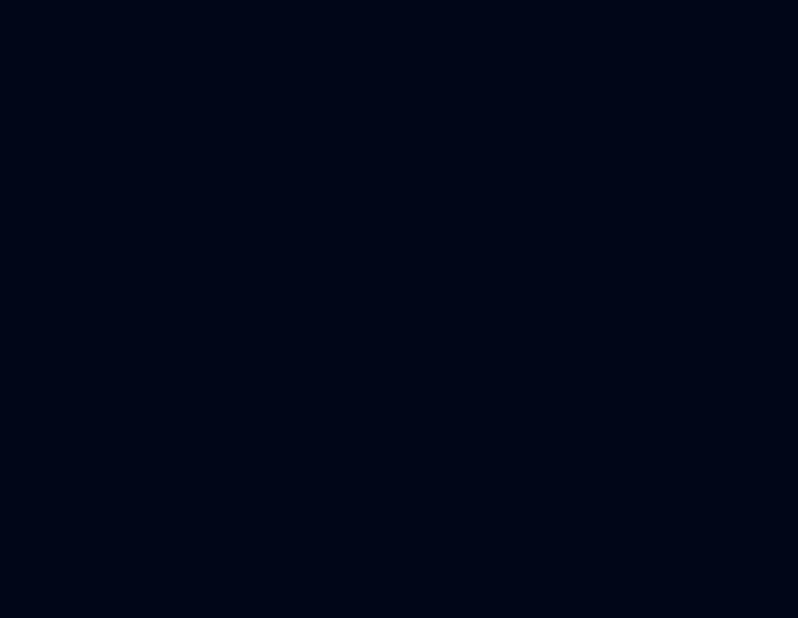
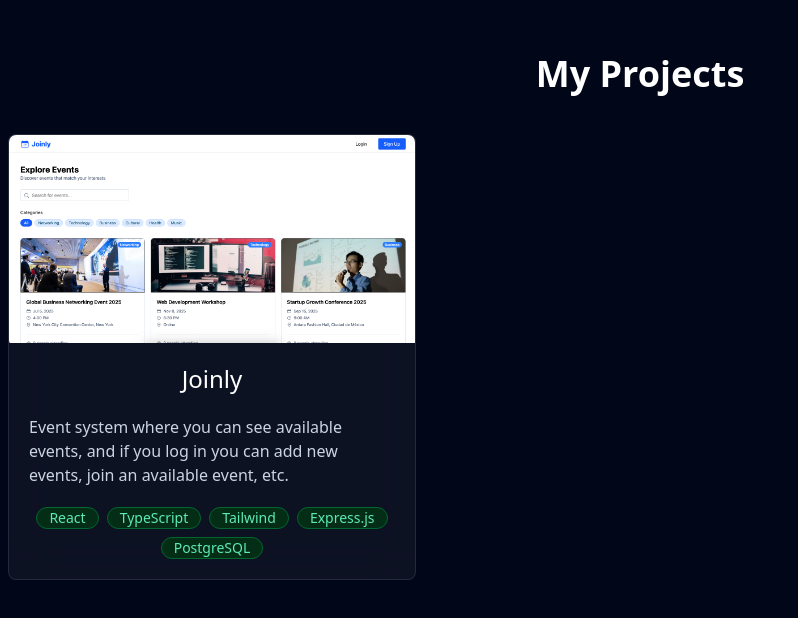
Before and after one commit to davidvchang/Web-Portfolio, a React (Vite) app: page / in a window 1280 px wide. Shown: the part 826-1444 px from the top of the page, without its empty margins (0-798 px from the left). Before the commit the page ends 800 px from the top, so only its background shows below. Built offline with nearby package versions, Linux system fonts and the light colour scheme.

Commit message:
Add: ProjectCard

```diff
--- a/src/App.jsx
+++ b/src/App.jsx
@@ -1,5 +1,6 @@
 import Home from "./sections/Home"
 import NavBar from "./sections/NavBar"
+import Projects from "./sections/Projects"
 
 
 function App() {
@@ -8,6 +9,7 @@ function App() {
     <main className="bg-background-dark min-h-screen text-white">
       <NavBar/>
       <Home/>
+      <Projects/>
     </main>
   )
 }
--- /dev/null
+++ b/src/components/BtnActionsProject.jsx
@@ -0,0 +1,12 @@
+import React from 'react'
+
+const BtnActionsProject = ({link, icon, text}) => {
+  return (
+    <a href={link} target='_blank' className='flex gap-2 items-center text-sm w-fit h-fit px-3 py-2 rounded-full text-white border border-emerald-900 bg-emerald-950 hover:bg-teal-700 hover:transition duration-300 font-light'>
+        {icon}
+        <span>{text}</span>
+    </a>
+  )
+}
+
+export default BtnActionsProject
--- /dev/null
+++ b/src/components/ProjectCard.jsx
@@ -0,0 +1,34 @@
+import { useState } from "react"
+
+const ProjectCard = ({image, children2, title, description, children}) => {
+const [visibility, setVisibility] = useState(false)
+
+  const toggleVisibility = () => {
+    setVisibility(!visibility)
+  }
+
+  return (
+    <div className='w-full md:w-[408px] h-full border overflow-hidden bg-white/5 backdrop-blur-xl rounded-lg border-white/10 hover:border-teal-400/50 hover:transition duration-300'>
+        <div className=' w-full md:w-[408px] h-52 relative overflow-hidden' onMouseEnter={toggleVisibility} onMouseLeave={toggleVisibility}>
+            <img src={image} alt="Project Image"  className='w-full h-full object-cover'/>
+
+            <div className={`absolute top-0 w-full h-full backdrop-blur-xs flex items-end p-5 justify-between transition-all duration-300 ease-in-out ${visibility ? "opacity-100" : "opacity-0 pointer-events-none"}`}>
+                {children2}
+            </div>
+        </div>
+
+        <div className='p-5 w-full flex flex-col items-center gap-5'>
+            <span className='text-2xl font-medium text-center'>{title}</span>
+            <p className='text-slate-300 text-ellipsis line-clamp-3'>{description}</p>
+
+            <div className='flex flex-wrap gap-2 justify-center'>
+                {children}
+            </div>
+        </div>
+
+
+    </div>
+  )
+}
+
+export default ProjectCard
--- /dev/null
+++ b/src/components/TechnologyUsed.jsx
@@ -0,0 +1,11 @@
+import React from 'react'
+
+const TechnologyUsed = ({name}) => {
+  return (
+    <div className='flex items-center justify-center w-fit h-fit px-3 rounded-full bg-green-950 border border-green-800'>
+        <span className='text-[#5FE9B5] text-sm'>{name}</span>
+    </div>
+  )
+}
+
+export default TechnologyUsed
--- /dev/null
+++ b/src/sections/Projects.jsx
@@ -0,0 +1,39 @@
+import React from 'react'
+import ProjectCard from '../components/ProjectCard'
+import BtnActionsProject from '../components/BtnActionsProject'
+import TechnologyUsed from '../components/TechnologyUsed'
+import { Github } from 'lucide-react'
+
+import Joinly from '../assets/img/covers/Joinly/Home.webp'
+
+const Projects = () => {
+  return (
+    <section className='flex flex-col items-center py-20 gap-10'>
+        <span className='text-4xl font-semibold'>My Projects</span>
+
+        <div className='grid grid-cols-1 lg:grid-cols-2 xl:grid-cols-3 gap-5 justify-center'>
+            <ProjectCard image={Joinly} title="Joinly" description="Event system where you can see available events, and if you log in you can add new events, join an available event, etc."
+
+                children={
+                    <>
+                        <TechnologyUsed name="React"/>
+                        <TechnologyUsed name="TypeScript"/>
+                        <TechnologyUsed name="Tailwind"/>
+                        <TechnologyUsed name="Express.js"/>
+                        <TechnologyUsed name="PostgreSQL"/>
+                    </>
+                }
+
+                children2={
+                    <>
+                        <BtnActionsProject link="https://github.com/davidvchang/Joinly" icon={<Github className='text-white w-5 h-5'/>} text="Ver repositorio"/>
+                        {/* <BtnActionsProjects link="https://pelis-dev.netlify.app/" icon={<Link className='text-white w-5 h-5'/>} text="Live Demo"/> */}
+                    </>
+                }
+            />
+        </div>
+    </section>
+  )
+}
+
+export default Projects
```
Also changed, not shown: src/assets/img/covers/Joinly/Home.webp (added).
